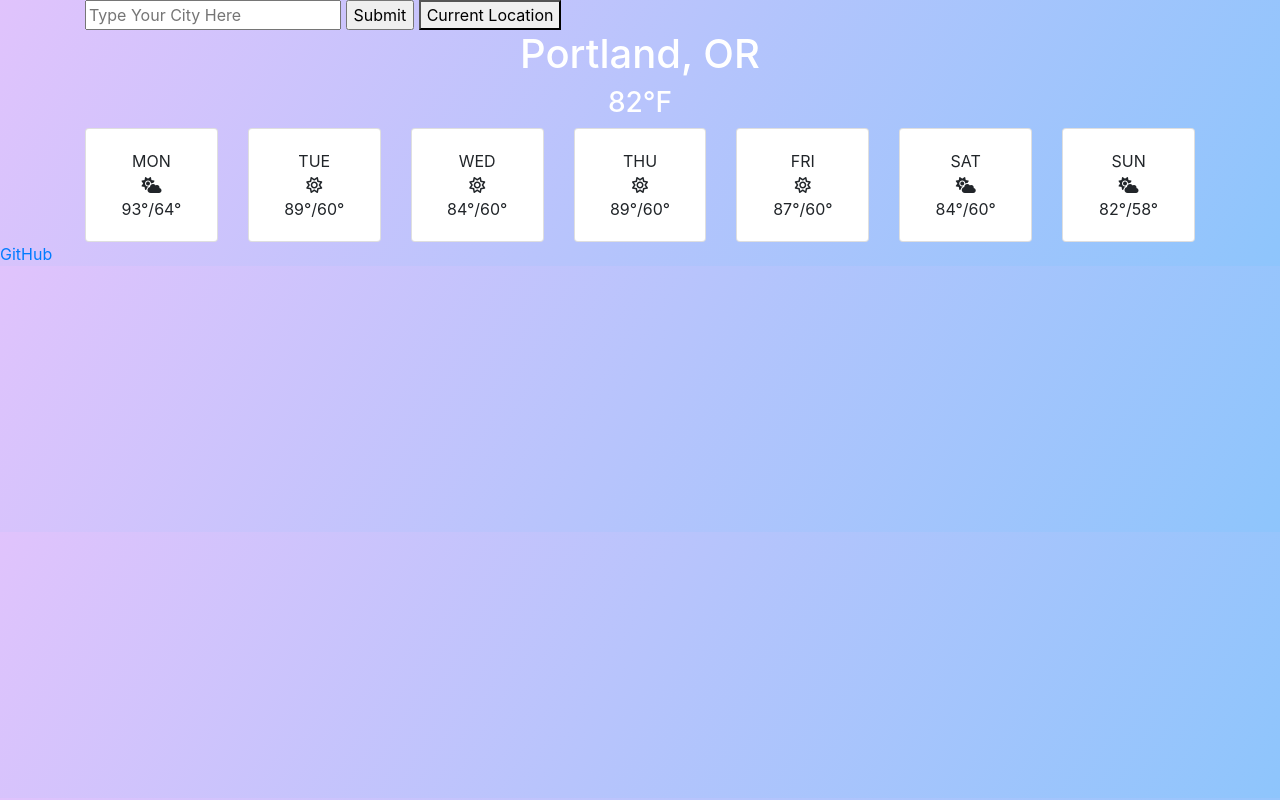
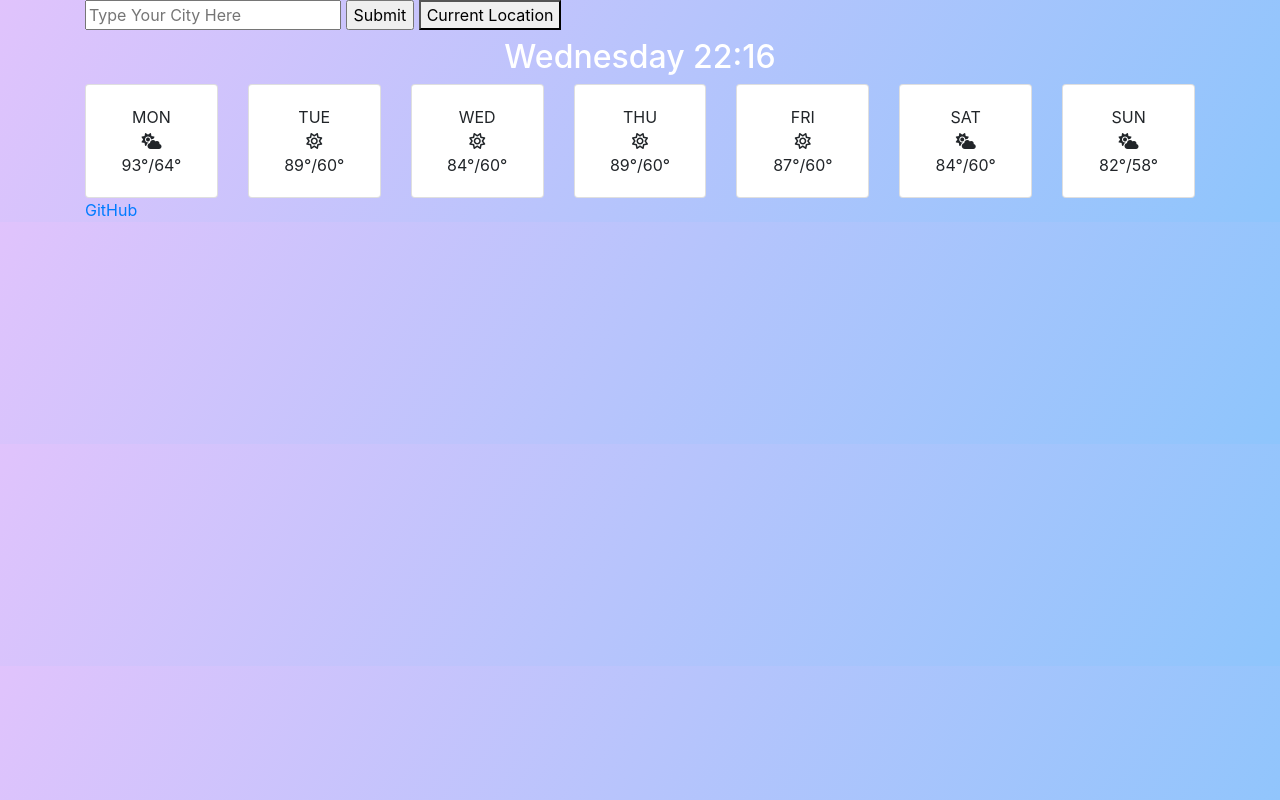
Before and after one commit to heykittygirl/my-weather-app, a plain HTML site: page index.html in a window 1280 px wide. Drawn offline with nearby package versions, Linux system fonts and the light colour scheme.

Commit message:
corrected JS source

```diff
--- a/index.html
+++ b/index.html
@@ -8,7 +8,6 @@
   <link rel="stylesheet" href="src/style.css" />
   <link rel="stylesheet" href="https://stackpath.bootstrapcdn.com/bootstrap/4.5.2/css/bootstrap.min.css"
     integrity="sha384-JcKb8q3iqJ61gNV9KGb8thSsNjpSL0n8PARn9HuZOnIxN0hoP+VmmDGMN5t9UJ0Z" crossorigin="anonymous" />
-  <link rel="javascript" href="src/index.js" />
   <script src="https://kit.fontawesome.com/3f99bc4934.js" crossorigin="anonymous"></script>
   <script src="https://cdn.jsdelivr.net/npm/axios/dist/axios.min.js"></script>
 </head>
@@ -20,13 +19,13 @@
       <input type="submit" id="submit-button" />
       <button>Current Location</button>
       <h1>
-        Portland, OR
+
       </h1>
       <h2>
 
       </h2>
       <h3>
-        82°F
+
       </h3>
       <div class="row">
         <div class="col">
@@ -107,8 +106,7 @@
           </div>
         </div>
       </div>
-  </div>
   <a href="https://github.com/heykittygirl/my-weather-app">GitHub</a>
+  <script src="src/index.js"></script>
 </body>
-
 </html>
```
Also changed, not shown: package.json (deleted, +0 -15 lines), 1 other file.
